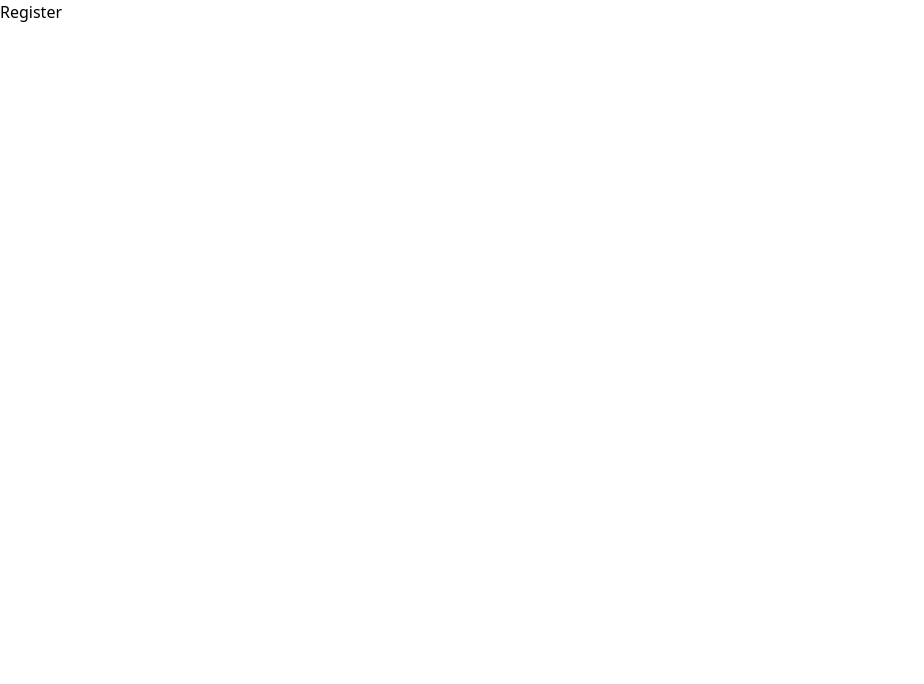
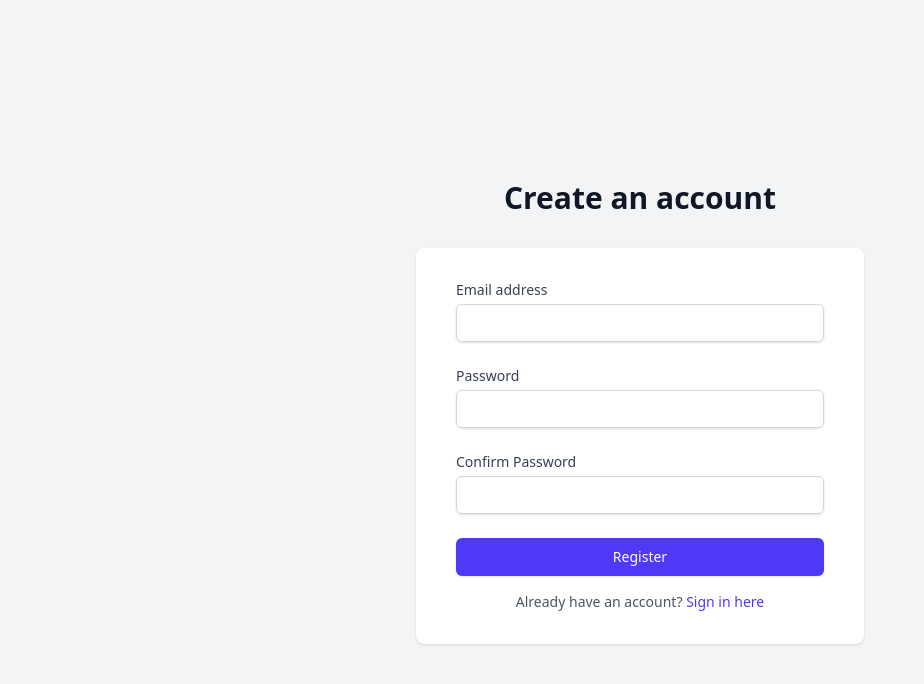
Before and after one commit to azhararrozak/reactjs-auth-login-register, a React (Vite) app: page /auth/register in a window 1280 px wide. Shown: the top 684 px of the page, without its empty margins (0-924 px from the left). Built offline with nearby package versions, Linux system fonts and the light colour scheme.

Commit message:
feat: Add UI Register Pages

```diff
--- a/src/pages/Register.jsx
+++ b/src/pages/Register.jsx
@@ -1,8 +1,114 @@
-import React from 'react'
+import { useState } from "react";
+import { useNavigate, Link } from "react-router-dom";
+
 
 const Register = () => {
+    const [email, setEmail] = useState("");
+  const [password, setPassword] = useState("");
+  const [confirmPassword, setConfirmPassword] = useState("");
+  const [error, setError] = useState("");
+  const navigate = useNavigate();
+
+  const handleSubmit = async (e) => {
+    e.preventDefault();
+    setError("");
+
+    if (password !== confirmPassword) {
+      setError("Passwords do not match");
+      return;
+    }
+
+    // Simulasi registrasi
+    if (email && password) {
+      navigate("/dashboard");
+    } else {
+      setError("Please fill in all fields");
+    }
+  };
+
   return (
-    <div>Register</div>
+    <div className="min-h-screen bg-gray-100 flex flex-col justify-center py-12 sm:px-6 lg:px-8 px-4">
+      <div className="sm:mx-auto sm:w-full sm:max-w-md">
+        <h2 className="mt-6 text-center text-3xl font-extrabold text-gray-900">
+          Create an account
+        </h2>
+      </div>
+
+      <div className="mt-8 sm:mx-auto sm:w-full sm:max-w-md">
+        <div className="bg-white py-8 px-4 shadow sm:rounded-lg sm:px-10">
+          <form className="space-y-6" onSubmit={handleSubmit}>
+            <div>
+              <label htmlFor="email" className="block text-sm font-medium text-gray-700">
+                Email address
+              </label>
+              <div className="mt-1">
+                <input
+                  id="email"
+                  name="email"
+                  type="email"
+                  autoComplete="email"
+                  required
+                  className="appearance-none block w-full px-3 py-2 border border-gray-300 rounded-md shadow-sm placeholder-gray-400 focus:outline-none focus:ring-indigo-500 focus:border-indigo-500 sm:text-sm"
+                  value={email}
+                  onChange={(e) => setEmail(e.target.value)}
+                />
+              </div>
+            </div>
+
+            <div>
+              <label htmlFor="password" className="block text-sm font-medium text-gray-700">
+                Password
+              </label>
+              <div className="mt-1">
+                <input
+                  id="password"
+                  name="password"
+                  type="password"
+                  autoComplete="new-password"
+                  required
+                  className="appearance-none block w-full px-3 py-2 border border-gray-300 rounded-md shadow-sm placeholder-gray-400 focus:outline-none focus:ring-indigo-500 focus:border-indigo-500 sm:text-sm"
+                  value={password}
+                  onChange={(e) => setPassword(e.target.value)}
+                />
+              </div>
+            </div>
+
+            <div>
+              <label htmlFor="confirmPassword" className="block text-sm font-medium text-gray-700">
+                Confirm Password
+              </label>
+              <div className="mt-1">
+                <input
+                  id="confirmPassword"
+                  name="confirmPassword"
+                  type="password"
+                  required
+                  className="appearance-none block w-full px-3 py-2 border border-gray-300 rounded-md shadow-sm placeholder-gray-400 focus:outline-none focus:ring-indigo-500 focus:border-indigo-500 sm:text-sm"
+                  value={confirmPassword}
+                  onChange={(e) => setConfirmPassword(e.target.value)}
+                />
+              </div>
+            </div>
+
+            {error && <div className="text-red-600 text-sm">{error}</div>}
+
+            <div>
+              <button
+                type="submit"
+                className="w-full flex justify-center py-2 px-4 border border-transparent rounded-md shadow-sm text-sm font-medium text-white bg-indigo-600 hover:bg-indigo-700 focus:outline-none focus:ring-2 focus:ring-offset-2 focus:ring-indigo-500"
+              >
+                Register
+              </button>
+            </div>
+          </form>
+          <div className="mt-4 text-center">
+            <p className="text-sm text-gray-600">
+              Already have an account? <Link to="/auth/login" className="text-indigo-600 hover:text-indigo-500">Sign in here</Link>
+            </p>
+          </div>
+        </div>
+      </div>
+    </div>
   )
 }
 
```
